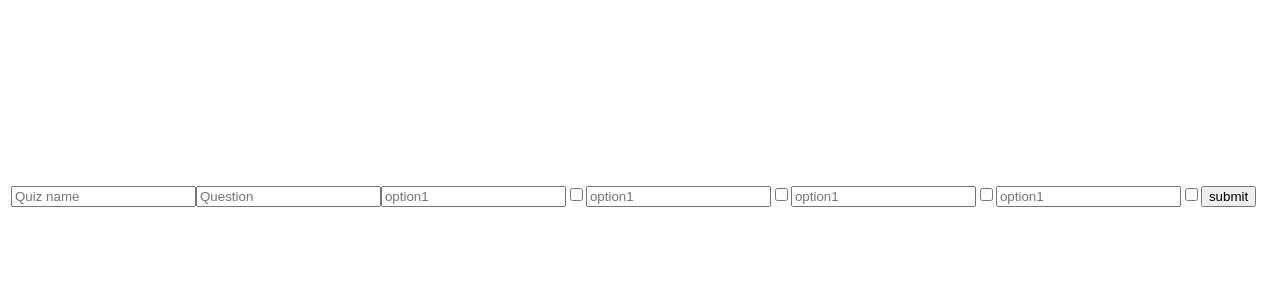
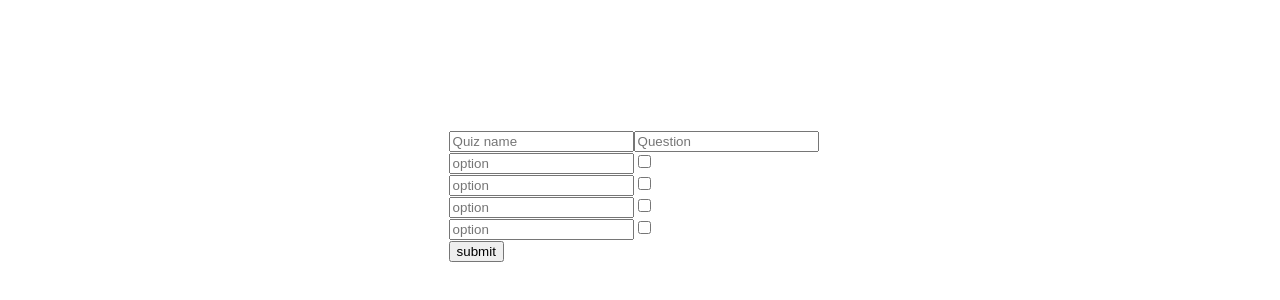
Before and after one commit to Vahagn0/quizApp, a React (Create React App) app in the folder FrontEnd/: page /super in a window 1280 px wide. Shown: the part 200-500 px from the top of the page. Built offline with nearby package versions, Linux system fonts and the light colour scheme.

Commit message:
all working but a simple error not understanding true option in super admin panel

```diff
--- /dev/null
+++ b/FrontEnd/src/option.js
@@ -0,0 +1,31 @@
+import { useState } from "react"
+
+function Option({setOption}){
+
+
+    const [optionCorrection,setOptionCorrection] = useState(false)
+    const [optionText,setOptionText] = useState("")
+
+
+    return(
+    <div>
+        <input type="text" placeholder="option" required onChange={(e)=>{
+            setOptionText(e.target.value)
+            setOption({
+                answerText: e.target.value,
+                isTrue: optionCorrection
+            })
+         }}></input>
+         <input type="checkbox" onChange={(e)=>{
+            setOptionCorrection(!optionCorrection)
+            setOption({
+                answerText: optionText,
+                isTrue: optionCorrection
+            })
+         }}></input>
+    </div>
+    )
+
+}
+
+export default Option
--- a/FrontEnd/src/super.js
+++ b/FrontEnd/src/super.js
@@ -1,4 +1,5 @@
 import { useState } from "react"
+import Option from "./option"
 
 function Super(){
 
@@ -6,20 +7,9 @@ function Super(){
     const [quizName,setQuizName] = useState("")
 
     const [option1,setOption1] = useState({})
-    const [option1Correction,setOption1Correction] = useState(true)
-    const [option1Text,setOption1Text] = useState("")
-
     const [option2,setOption2] = useState('')
-    const [option2Correction,setOption2Correction] = useState(true)
-    const [option2Text,setOption2Text] = useState("")
-
     const [option3,setOption3] = useState('')
-    const [option3Correction,setOption3Correction] = useState(true)
-    const [option3Text,setOption3Text] = useState("")
-
     const [option4,setOption4] = useState('')
-    const [option4Correction,setOption4Correction] = useState(true)
-    const [option4Text,setOption4Text] = useState("")
 
     function addQuestion(){
 
@@ -77,67 +67,11 @@ function Super(){
                     setQuestion(e.target.value)
                 }}></input>
 
-            {/* options */}
-            {/* 1 */}
-                    <input type="text" placeholder="option1" required onChange={(e)=>{
-                        setOption1Text(e.target.value)
-                        setOption1({
-                            answerText: e.target.value,
-                            isTrue: option1Correction
-                        })
-                    }}></input>
-                    <input type="checkbox" onChange={()=>{
-                        setOption1Correction(!option1Correction)
-                        setOption1({
-                            answerText: option1Text,
-                            isTrue: option1Correction
-                        })
-                    }}></input>
-            {/* 2 */}
-                    <input type="text" placeholder="option1" required onChange={(e)=>{
-                        setOption2Text(e.target.value)
-                        setOption2({
-                            answerText: e.target.value,
-                            isTrue: option2Correction
-                        })
-                    }}></input>
-                    <input type="checkbox" onChange={()=>{
-                        setOption2Correction(!option1Correction)
-                        setOption2({
-                            answerText: option2Text,
-                            isTrue: option2Correction
-                        })
-                    }}></input>
-            {/* 3 */}
-                     <input type="text" placeholder="option1" required onChange={(e)=>{
-                        setOption3Text(e.target.value)
-                        setOption3({
-                            answerText: e.target.value,
-                            isTrue: option3Correction
-                        })
-                    }}></input>
-                    <input type="checkbox" onChange={()=>{
-                        setOption3Correction(!option1Correction)
-                        setOption3({
-                            answerText: option3Text,
-                            isTrue: option3Correction
-                        })
-                    }}></input>
-            {/* 4 */}
-                     <input type="text" placeholder="option1" required onChange={(e)=>{
-                        setOption4Text(e.target.value)
-                        setOption4({
-                            answerText: e.target.value,
-                            isTrue: option4Correction
-                        })
-                    }}></input>
-                    <input type="checkbox" onChange={()=>{
-                        setOption4Correction(!option1Correction)
-                        setOption4({
-                            answerText: option4Text,
-                            isTrue: option4Correction
-                        })
-                    }}></input>
+                    <Option setOption={setOption1}/>
+                    <Option setOption={setOption2}/>
+                    <Option setOption={setOption3}/>
+                    <Option setOption={setOption4}/>
+
                 <button>submit</button>
             </form>
         </div>
```
